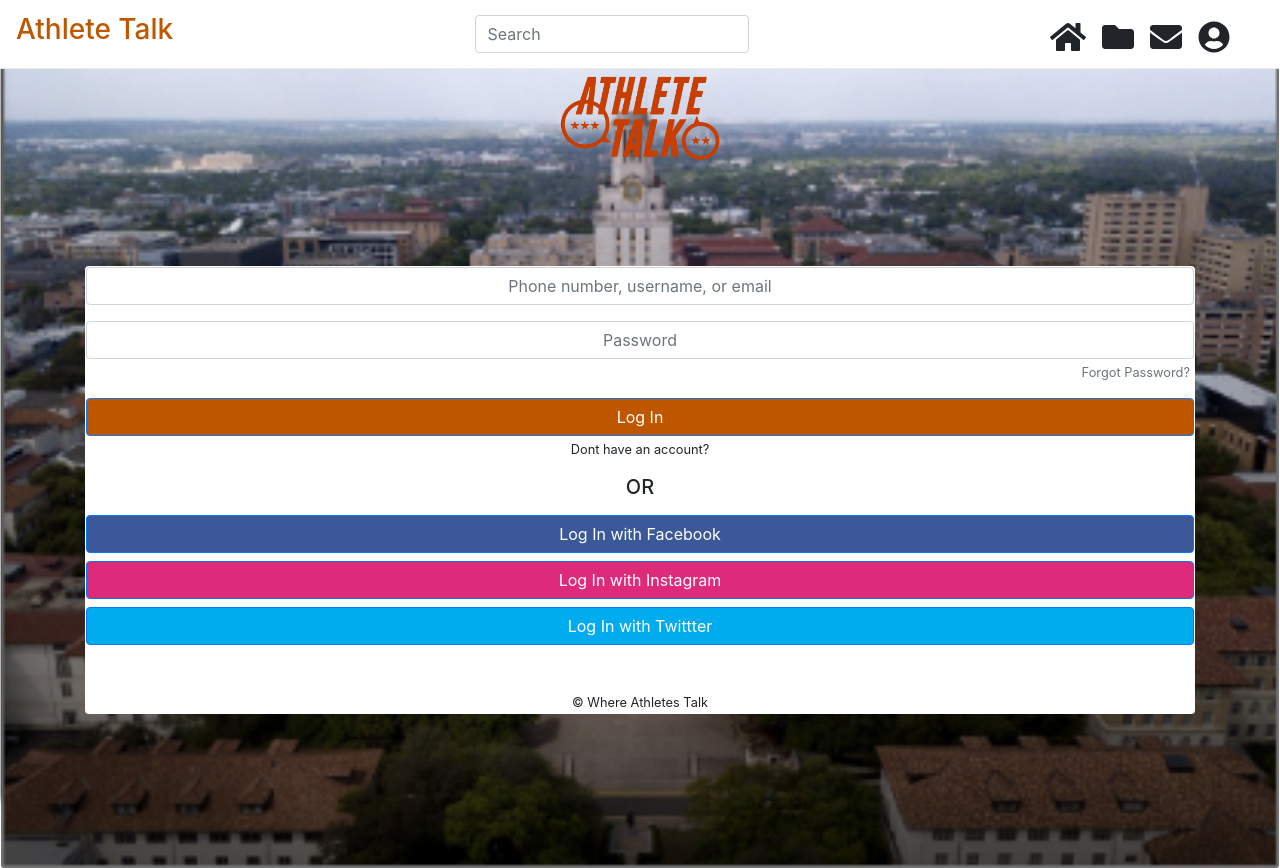
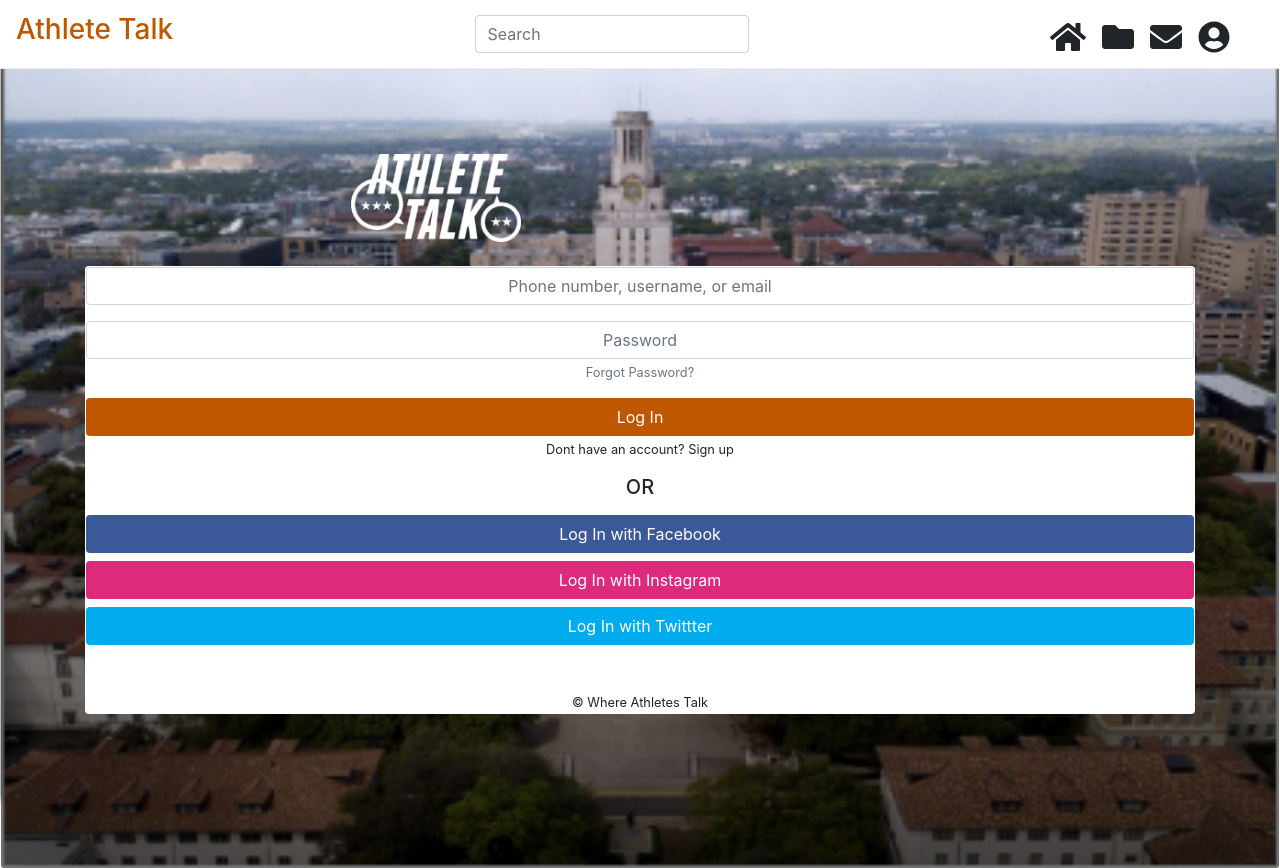
Before and after one commit to jmcancode/at.J12, a React (Create React App) app: page /login in a window 1280 px wide. Built offline with nearby package versions, Linux system fonts and the light colour scheme.

Commit message:
css changes to login.js

```diff
--- a/src/components/UserHeader.js
+++ b/src/components/UserHeader.js
@@ -25,10 +25,10 @@
               alt="Card image"
             />
             <Card.ImgOverlay>
-              <Card.Title>
-                <h1>James Lewis</h1>
+              <Card.Title >
+                <h1 className="p-0 m-0">James Lewis</h1>
               </Card.Title>
-              <Card.Text>Football Team</Card.Text>
+              <Card.Text >Football Team</Card.Text>
             </Card.ImgOverlay>
           </Card>
         </container>
--- a/src/pages/Login.js
+++ b/src/pages/Login.js
@@ -4,6 +4,10 @@
 import Button from "react-bootstrap/Button";
 import Card from "react-bootstrap/Card";
 import Image from "react-bootstrap/Image";
+
+import './login.css';
+
+
 
 class Login extends React.Component {
   state = {};
@@ -22,14 +26,14 @@
             <Card.ImgOverlay className="text-center">
               <Image
                 thumbnail
-                className="mt-5"
+                className="login-logo"
                 style={{
                   backgroundColor: "transparent",
                   borderColor: "transparent",
                   height: "98px",
 
                 }}
-                src={require("../assets/AT Logos/at-orange.png")}
+                src={require("../assets/images/whitelogo.png")}
               />
             </Card.ImgOverlay>
           </Card>
@@ -50,7 +54,7 @@
                   type="password"
                   placeholder="Password"
                 />
-                <Form.Text className="text-muted float-right pr-1 mb-3">
+                <Form.Text className="text-muted text-center">
                   Forgot Password?
                 </Form.Text>
               </Form.Group>
@@ -62,7 +66,7 @@
               >
                 Log In
               </Button>
-              <Form.Text>Dont have an account? </Form.Text>
+              <Form.Text>Dont have an account? Sign up </Form.Text>
               <h5 className="mt-3 mb-3"> OR </h5>
               <Button
                 style={{ background: "#3B5998" }}
--- a/src/pages/Profile.js
+++ b/src/pages/Profile.js
@@ -6,7 +6,7 @@
 import { FontAwesomeIcon } from "@fortawesome/react-fontawesome";
 import { faArrowLeft } from "@fortawesome/free-solid-svg-icons";
 
-const Profile = props => {
+const Profile = (props) => {
   return (
     <React.Fragment>
       <Container className="mt-5 pt-3">
--- a/src/pages/login.css
+++ b/src/pages/login.css
@@ -8,3 +8,13 @@
     max-width: 320px;
   }
 }
+
+.btn {
+  border-color: transparent !important;
+}
+
+.login-logo{
+  position: absolute;
+  left: 27%;
+  top: 88%;
+}
```
Also changed, not shown: src/assets/images/whitelogo.png (added).
